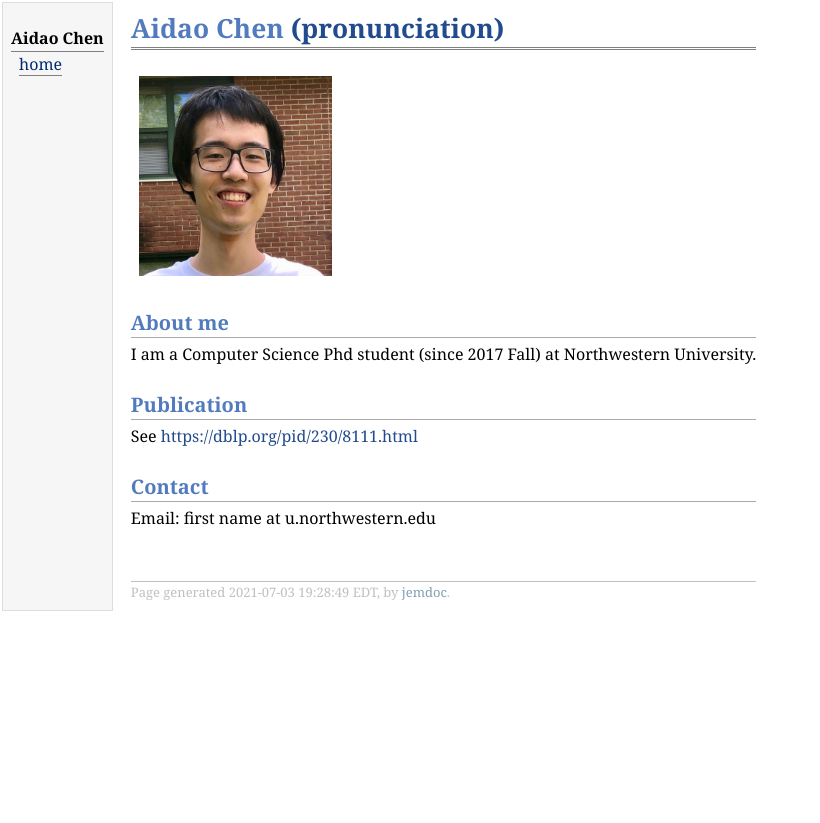
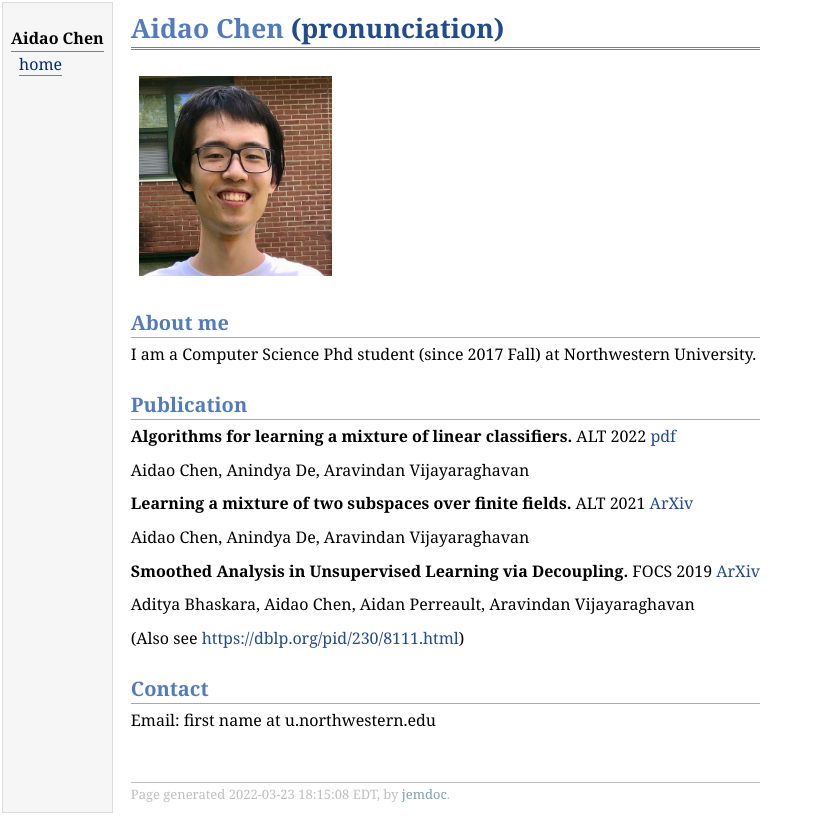
Before and after one commit to cad2015/cad2015.github.io, a plain HTML site: page index.html in a window 1280 px wide. Shown: the whole page, without its empty margins (0-820 px from the left). Before the commit the page ends 800 px from the top, so only its background shows below. Drawn offline with Linux system fonts and the light colour scheme.

Commit message:
update 03/23/2022

```diff
--- a/index.html
+++ b/index.html
@@ -24,12 +24,18 @@
 <h2>About me</h2>
 <p>I am a Computer Science Phd student (since 2017 Fall) at Northwestern University.</p>
 <h2>Publication</h2>
-<p>See <a href="https://dblp.org/pid/230/8111.html">https://dblp.org/pid/230/8111.html</a></p>
+<p><b>Algorithms for learning a mixture of linear classifiers.</b> ALT 2022 <a href="Algorithms_for_learning_a_mixture_of_linear_classifiers.pdf">pdf</a></p>
+<p>Aidao Chen, Anindya De, Aravindan Vijayaraghavan</p>
+<p><b>Learning a mixture of two subspaces over finite fields.</b> ALT 2021 <a href="https://arxiv.org/abs/2010.02841">ArXiv</a></p>
+<p>Aidao Chen, Anindya De, Aravindan Vijayaraghavan</p>
+<p><b>Smoothed Analysis in Unsupervised Learning via Decoupling.</b> FOCS 2019 <a href="https://arxiv.org/abs/1811.12361">ArXiv</a></p>
+<p>Aditya Bhaskara, Aidao Chen, Aidan Perreault, Aravindan Vijayaraghavan</p>
+<p>(Also see <a href="https://dblp.org/pid/230/8111.html">https://dblp.org/pid/230/8111.html</a>)</p>
 <h2>Contact</h2>
 <p>Email: first name at u.northwestern.edu</p>
 <div id="footer">
 <div id="footer-text">
-Page generated 2021-07-03 19:28:49 EDT, by <a href="http://jemdoc.jaboc.net/">jemdoc</a>.
+Page generated 2022-03-23 18:15:08 EDT, by <a href="http://jemdoc.jaboc.net/">jemdoc</a>.
 </div>
 </div>
 </td>
```
Also changed, not shown: 2 other files.
